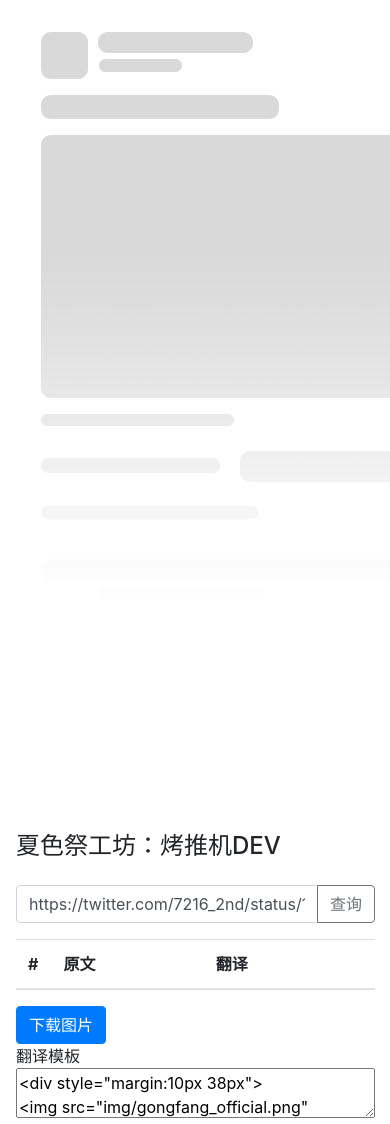
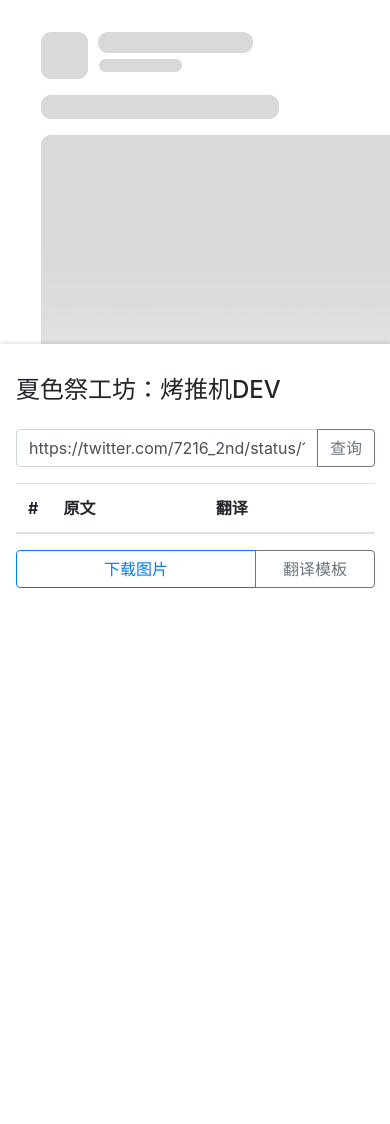
Before and after one commit to cn-matsuri/TweetToaster, a plain HTML site: page Matsuri_translation/frontend/index.html in a window 390 px wide. After the commit the page ends 844 px from the top, so only its background shows below. Drawn offline with nearby package versions, Linux system fonts and the light colour scheme.

Commit message:
前端艺术绝赞施法中

```diff
--- a/Matsuri_translation/frontend/api3.js
+++ b/Matsuri_translation/frontend/api3.js
@@ -202,7 +202,9 @@ $(function () {
             window.location.href="/";
         });
     }
-
+    $("#btnToggleTemplate").click(function () {
+        if($("#translatetemp").css("display")=="none")$("#translatetemp").show();else $("#translatetemp").hide();
+    });
     $('#button-submit').click(function () {
         submit_task();
     });
--- a/Matsuri_translation/frontend/index.css
+++ b/Matsuri_translation/frontend/index.css
@@ -9,9 +9,6 @@ td textarea {
     /*margin: auto;*/
     /*background-size: 640px;*/
 }
-
-
-@media (min-width: 1200px) {
     body {
         height: 100%;
         overflow: hidden;
@@ -21,6 +18,9 @@ td textarea {
     html {
         height: 100%;
     }
+
+@media (min-width: 1200px) {
+
 
     .tablewrapper {
         max-height: 500px;
@@ -45,22 +45,29 @@ td textarea {
 }
 
 @media (max-width: 1200px) {
-    body {
-    }
-
-    html {
-    }
 
     .screenshotwrapper {
         display: block;
         overflow-y: auto;
         overflow-x: hidden;
         width: 100%;
+        height: calc( 100% - 50px );
     }
 
     .settingswapper {
+
+        box-shadow: 0px 0px 5px #0003;
         display: block;
         vertical-align: top;
         width: 100%;
+        height: 500px;
+        overflow: auto;
+        position: absolute;
+        bottom: 0;
+        float: left;
+        background-color: #fff;
+    }
+    .settingsfiller{
+        height: 450px;
     }
 }
--- a/Matsuri_translation/frontend/index.html
+++ b/Matsuri_translation/frontend/index.html
@@ -2,9 +2,11 @@
 <html>
 <head>
     <script src="https://cdn.bootcss.com/jquery/3.4.1/jquery.min.js"></script>
-    <script>window.devicePixelRatio=1</script>
+    <script>window.devicePixelRatio = 1</script>
     <meta charset="UTF-8">
     <meta name="viewport" content="width=640">
+    <meta name="screen-orientation" content="portrait">
+    <meta name="x5-orientation" content="portrait">
 
     <meta http-equiv="X-UA-Compatible" content="ie=edge">
     <title>烤推机 - 夏色祭工坊</title>
@@ -47,15 +49,17 @@
 <!--            </div>-->
 <!--        </div>-->
 <!--    </div>-->
-    <div  class="screenshotwrapper">
+<div class="screenshotwrapper">
+
     <div id="screenshots" style="width: 640px">
         <div id="screenshotclip0" class="screenshotclip"
              style="height: 800px;background-image: url('img/twittersample.jpg')"></div>
     </div>
-
+<div class="settingsfiller"></div>
 </div>
 <div class="settingswapper">
     <div class="container" style="padding-top: 32px;padding-left: 16px">
+
         <h4 style="margin-bottom: 1.5rem">夏色祭工坊：烤推机DEV</h4>
         <div class="input-group mb-3">
             <input type="text" class="form-control" placeholder="Twitter URL" id="url"
@@ -68,7 +72,7 @@
                 <button class="btn btn-outline-secondary" type="button" id="button-submit">查询</button>
             </div>
         </div>
-            <div class="tablewrapper">
+        <div class="tablewrapper mb-3">
             <table class="table">
                 <thead>
                 <tr>
@@ -82,16 +86,18 @@
                 </tbody>
             </table>
         </div>
-            <button class="btn btn-primary" onclick="downloadAsCanvas()">下载图片</button>
-            <br>
-            <span>翻译模板</span>
-            <textarea id="translatetemp" style="width: 100%;height: 50px"></textarea>
+        <div class="btn-group mb-3" style="width: 100%;">
+            <button class="btn btn-outline-primary" style="flex: 5 1 auto;" onclick="downloadAsCanvas()">下载图片</button>
+            <button class="btn btn-outline-secondary" id="btnToggleTemplate">翻译模板</button>
+        </div>
+        <div class="input-group mb-3">
+            <textarea class="form-control" id="translatetemp" style="display: none;height: 400px;"
+                      aria-label="With textarea"></textarea>
+        </div>
 
     </div>
 </div>
 
 
-
-
 </body>
 </html>
```
Lines whose indentation alone changed are shown as unchanged.
